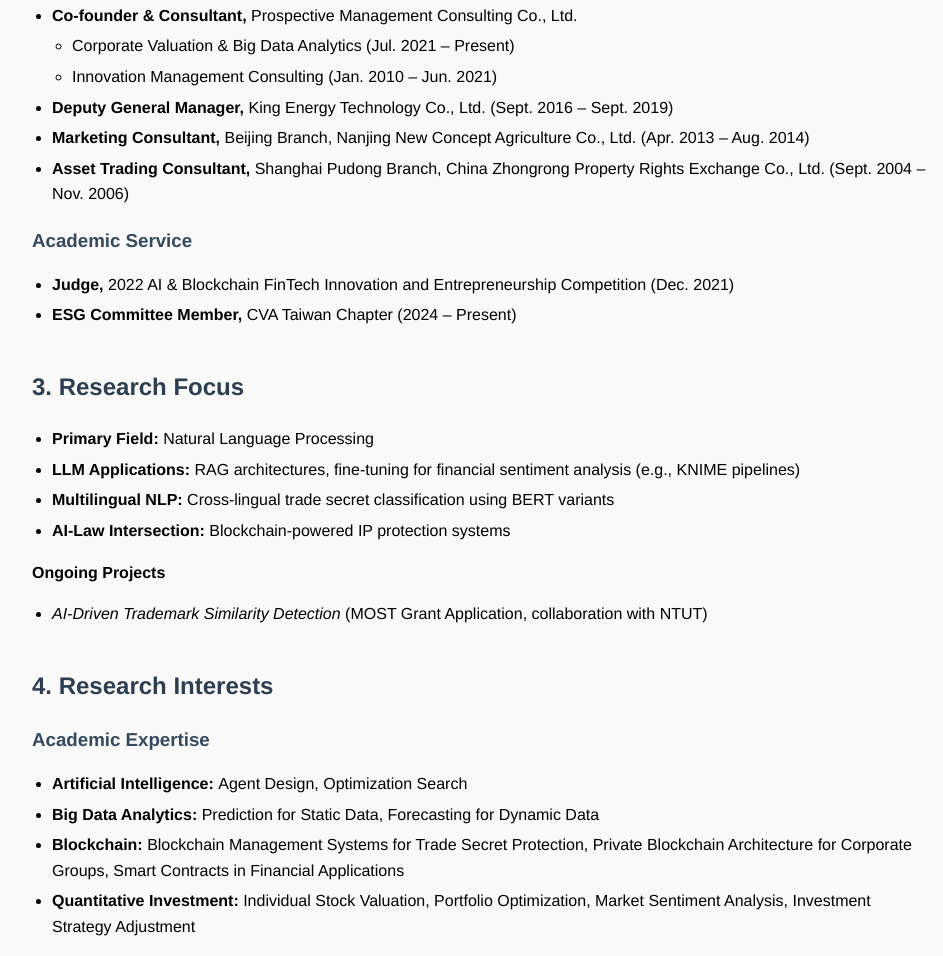
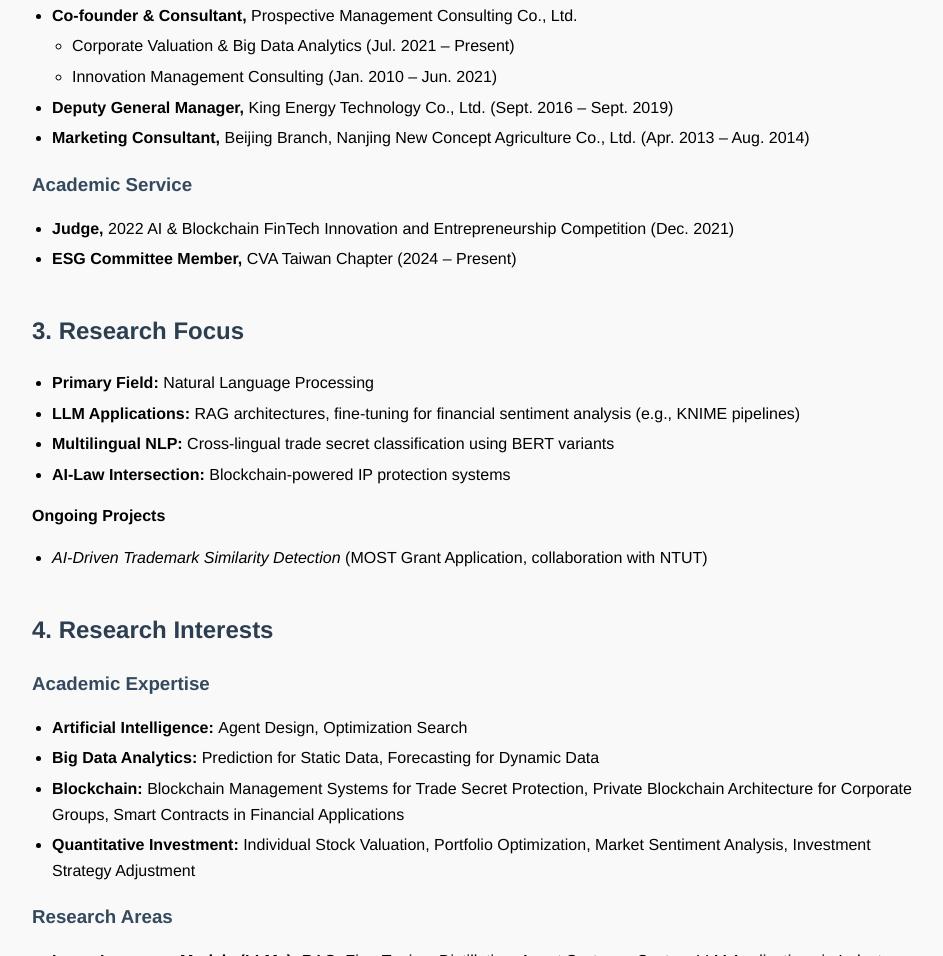
Before and after one commit to Jason162868/Jason162868.github.io, a plain HTML site: page index.html in a window 1280 px wide. Shown: the part 1119-2075 px from the top of the page, without its empty margins (158-1101 px from the left). Drawn offline with Linux system fonts and the light colour scheme.

Commit message:
Update index.html

```diff
--- a/index.html
+++ b/index.html
@@ -120,8 +120,7 @@
       </li>
       <li><strong>Deputy General Manager,</strong> King Energy Technology Co., Ltd. (Sept. 2016 – Sept. 2019)</li>
       <li><strong>Marketing Consultant,</strong> Beijing Branch, Nanjing New Concept Agriculture Co., Ltd. (Apr. 2013 – Aug. 2014)</li>
-      <li><strong>Asset Trading Consultant,</strong> Shanghai Pudong Branch, China Zhongrong Property Rights Exchange Co., Ltd. (Sept. 2004 – Nov. 2006)</li>
-    </ul>
+   </ul>
 
     <h3>Academic Service</h3>
     <ul>
```
